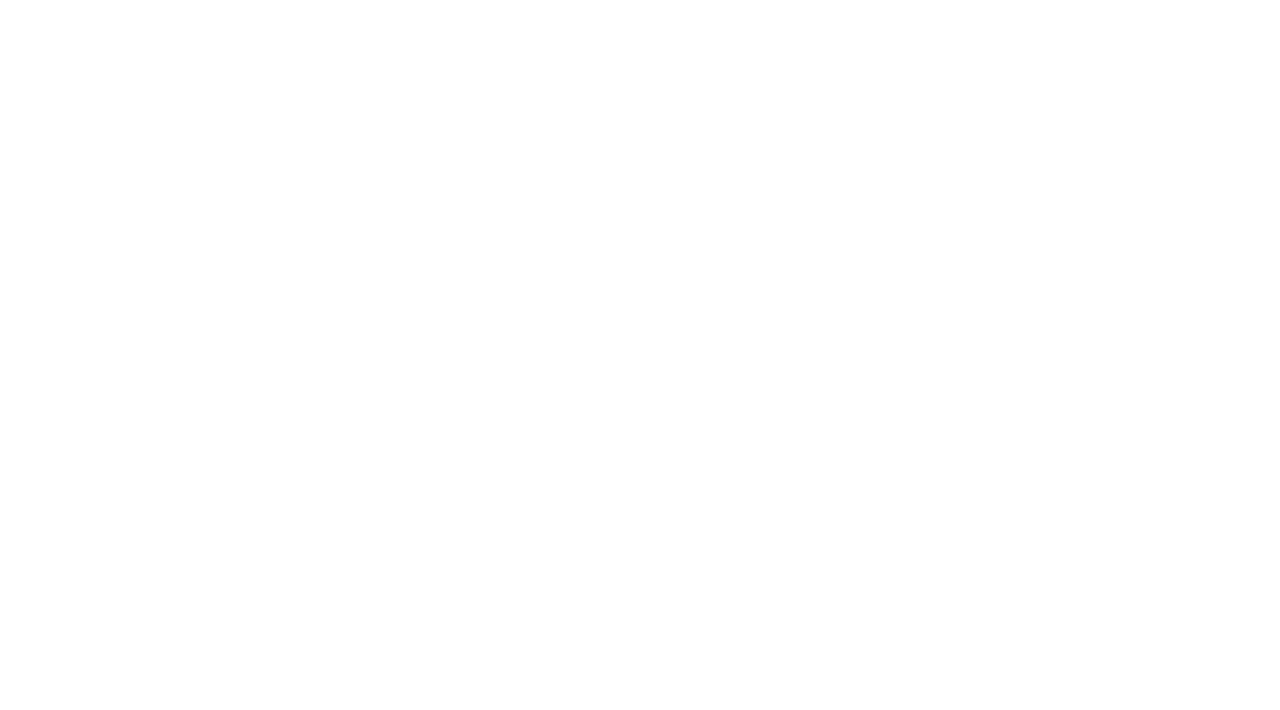
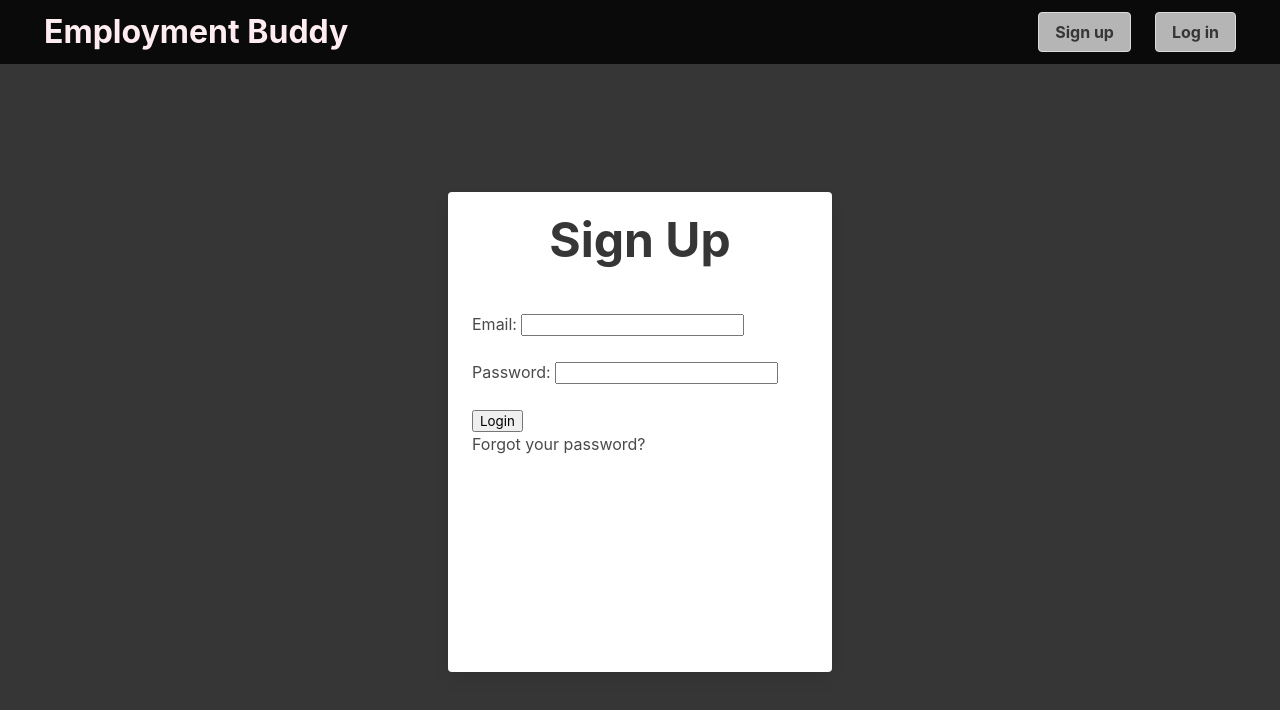
Before and after one commit to anusontarangkul/employment-buddy, a website: page public/html/signup.html in a window 1280 px wide. Drawn offline with nearby package versions, Linux system fonts and the light colour scheme.

Commit message:
add login outline

```diff
--- a/public/css/style.css
+++ b/public/css/style.css
@@ -16,9 +16,18 @@
   height: 100%;
 }
 
-.title-main {
-  font-size: 8vw;
+@media only screen and (min-width: 600px) {
+  .title-main {
+    font-size: 6rem;
+  }
 }
+
+@media only screen and (max-width: 600px) {
+  .title-main {
+    font-size: 4rem;
+  }
+}
+
 .body-position {
   margin-top: -25%;
 }
@@ -31,3 +40,25 @@
 .button-main {
   margin-right: ;
 }
+
+@media only screen and (min-width: 768px) {
+  .card-login {
+    min-height: 60vh;
+    margin-top: 10%;
+    margin-left: 35%;
+    margin-right: 35%;
+  }
+}
+
+@media only screen and (max-width: 768px) {
+  .card-login {
+    min-height: 60vh;
+    margin-top: 10%;
+    margin-left: 10%;
+    margin-right: 10%;
+  }
+}
+
+.login-title {
+  font-size: 3rem;
+}
--- a/public/html/login.html
+++ b/public/html/login.html
@@ -0,0 +1,84 @@
+<!DOCTYPE html>
+<html lang="en">
+  <head>
+    <meta charset="UTF-8" />
+    <meta name="viewport" content="width=device-width, initial-scale=1.0" />
+    <link
+      rel="stylesheet"
+      href="https://cdn.jsdelivr.net/npm/bulma@0.9.1/css/bulma.min.css"
+    />
+    <link rel="stylesheet" href="../css/style.css" />
+    <title>Employment Buddy</title>
+  </head>
+  <body>
+    <nav
+      class="navbar has-background-black nav-style"
+      role="navigation"
+      aria-label="main navigation"
+    >
+      <div class="navbar-brand">
+        <a
+          class="navbar-item has-text-weight-bold nav-logo has-text-danger-light"
+          href="https://bulma.io"
+          >Employment Buddy
+        </a>
+
+        <a
+          role="button"
+          class="navbar-burger burger"
+          aria-label="menu"
+          aria-expanded="false"
+          data-target="navbarBasicExample"
+        >
+          <span aria-hidden="true"></span>
+          <span aria-hidden="true"></span>
+          <span aria-hidden="true"></span>
+        </a>
+      </div>
+
+      <div id="navbarBasicExample" class="navbar-menu">
+        <div class="navbar-end">
+          <div class="navbar-item">
+            <div class="buttons">
+              <a
+                class="button has-background-grey-light nav-button has-text-weight-bold"
+              >
+                Sign up
+              </a>
+              <a
+                class="button has-background-grey-light nav-button has-text-weight-bold"
+              >
+                Log in
+              </a>
+            </div>
+          </div>
+        </div>
+      </div>
+    </nav>
+    <section class="hero is-fullheight has-background-dark section-main">
+      <div class="card card-login">
+        <div class="card-header-title is-centered">
+          <h2 class="login-title has-text-weight-bold">Login</h2>
+        </div>
+        <div class="card-content">
+          <label for="email">Email:</label>
+          <input
+            type="text"
+            id="email"
+            name="email"
+            autocomplete="off"
+          /><br /><br />
+          <label for="password">Password:</label>
+          <input
+            type="text"
+            id="password"
+            name="password"
+            autocomplete="off"
+          /><br /><br />
+          <button>Login</button>
+          <p>Forgot your password?</p>
+        </div>
+      </div>
+    </section>
+  </body>
+</html>
--- a/public/html/signup.html
+++ b/public/html/signup.html
@@ -0,0 +1,84 @@
+<!DOCTYPE html>
+<html lang="en">
+  <head>
+    <meta charset="UTF-8" />
+    <meta name="viewport" content="width=device-width, initial-scale=1.0" />
+    <link
+      rel="stylesheet"
+      href="https://cdn.jsdelivr.net/npm/bulma@0.9.1/css/bulma.min.css"
+    />
+    <link rel="stylesheet" href="../css/style.css" />
+    <title>Employment Buddy</title>
+  </head>
+  <body>
+    <nav
+      class="navbar has-background-black nav-style"
+      role="navigation"
+      aria-label="main navigation"
+    >
+      <div class="navbar-brand">
+        <a
+          class="navbar-item has-text-weight-bold nav-logo has-text-danger-light"
+          href="https://bulma.io"
+          >Employment Buddy
+        </a>
+
+        <a
+          role="button"
+          class="navbar-burger burger"
+          aria-label="menu"
+          aria-expanded="false"
+          data-target="navbarBasicExample"
+        >
+          <span aria-hidden="true"></span>
+          <span aria-hidden="true"></span>
+          <span aria-hidden="true"></span>
+        </a>
+      </div>
+
+      <div id="navbarBasicExample" class="navbar-menu">
+        <div class="navbar-end">
+          <div class="navbar-item">
+            <div class="buttons">
+              <a
+                class="button has-background-grey-light nav-button has-text-weight-bold"
+              >
+                Sign up
+              </a>
+              <a
+                class="button has-background-grey-light nav-button has-text-weight-bold"
+              >
+                Log in
+              </a>
+            </div>
+          </div>
+        </div>
+      </div>
+    </nav>
+    <section class="hero is-fullheight has-background-dark section-main">
+      <div class="card card-login">
+        <div class="card-header-title is-centered">
+          <h2 class="login-title has-text-weight-bold">Sign Up</h2>
+        </div>
+        <div class="card-content">
+          <label for="email">Email:</label>
+          <input
+            type="text"
+            id="email"
+            name="email"
+            autocomplete="off"
+          /><br /><br />
+          <label for="password">Password:</label>
+          <input
+            type="text"
+            id="password"
+            name="password"
+            autocomplete="off"
+          /><br /><br />
+          <button>Login</button>
+          <p>Forgot your password?</p>
+        </div>
+      </div>
+    </section>
+  </body>
+</html>
```
Also changed, not shown: public/html/index.html (+1 -1 lines).
